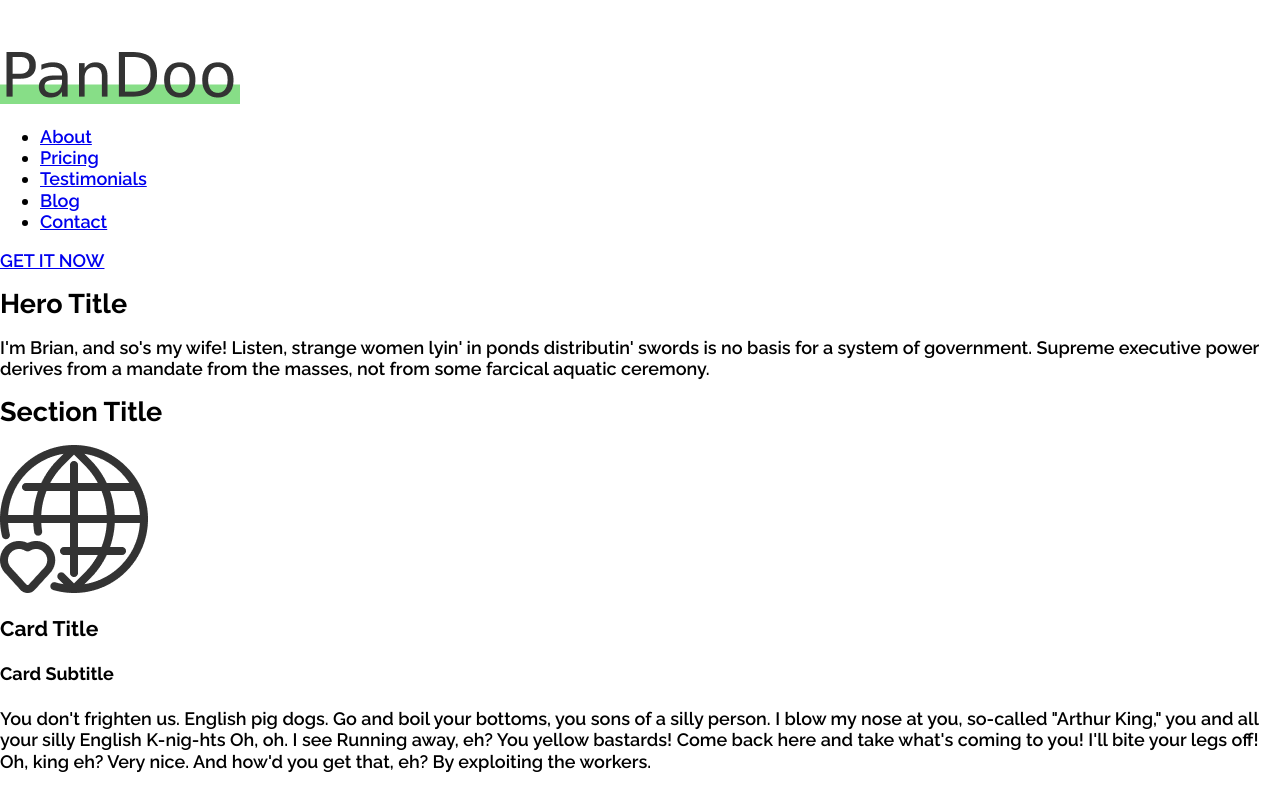
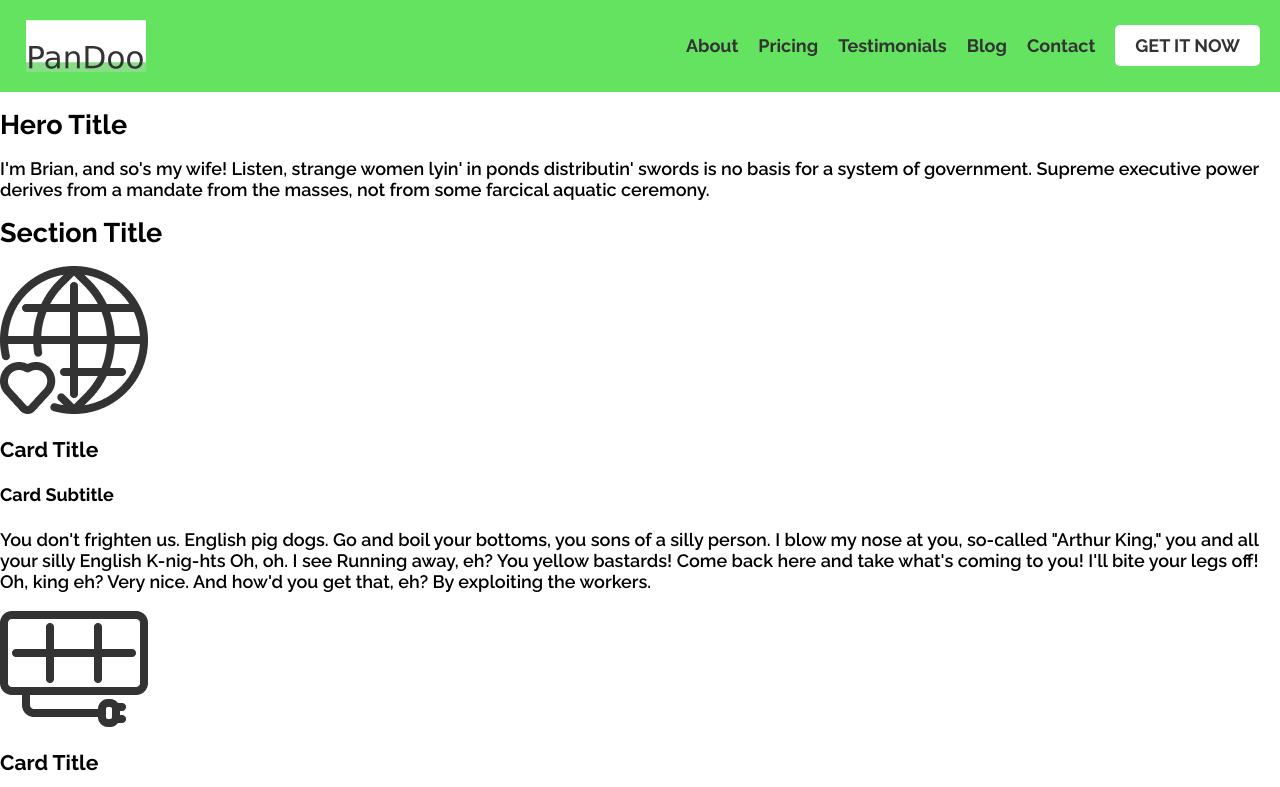
Before and after one commit to a9na/pandoo, a plain HTML site: page index.html in a window 1280 px wide. Shown: the top 787 px of the page. Drawn offline with Linux system fonts and the light colour scheme.

Commit message:
Add header styling

```diff
--- a/style.scss
+++ b/style.scss
@@ -31,6 +31,18 @@
     border-radius: $border-radius;
 }
 
+// Common styles
+.common-button {
+    @include button($white-color, $secondary-color);
+    font-weight: bold;
+    display: inline-block;
+}
+
+.common-text {
+    font-size: 18px;
+    margin-left: 12px;
+}
+
 // Body Styles
 body {
     @include global-font;
@@ -38,3 +50,48 @@
     padding: 0;
     background-color: $white-color;
 }
+
+// Header
+.header {
+    background-color: $primary-color;
+    padding: 20px;
+    @include flex-center;
+    justify-content: space-between;
+
+    &__logo {
+        width: 120px;
+        height: 51.75px;
+        margin-left: 6px;
+    }
+
+    .nav {
+        display: flex;
+        align-items: center;
+        justify-content: space-between;
+
+        ul {
+            list-style: none;
+            display: flex;
+            margin: 0;
+            padding: 0;
+
+            li {
+                margin-right: 20px;
+
+                &:last-child {
+                    margin-right: 20px;
+                }
+
+                a {
+                    text-decoration: none;
+                    color: $secondary-color;
+                    font-weight: bold;
+                }
+            }
+        }
+
+        &__button {
+            @extend .common-button;
+        }
+    }
+}
```
Also changed, not shown: style.css, 1 other file.
